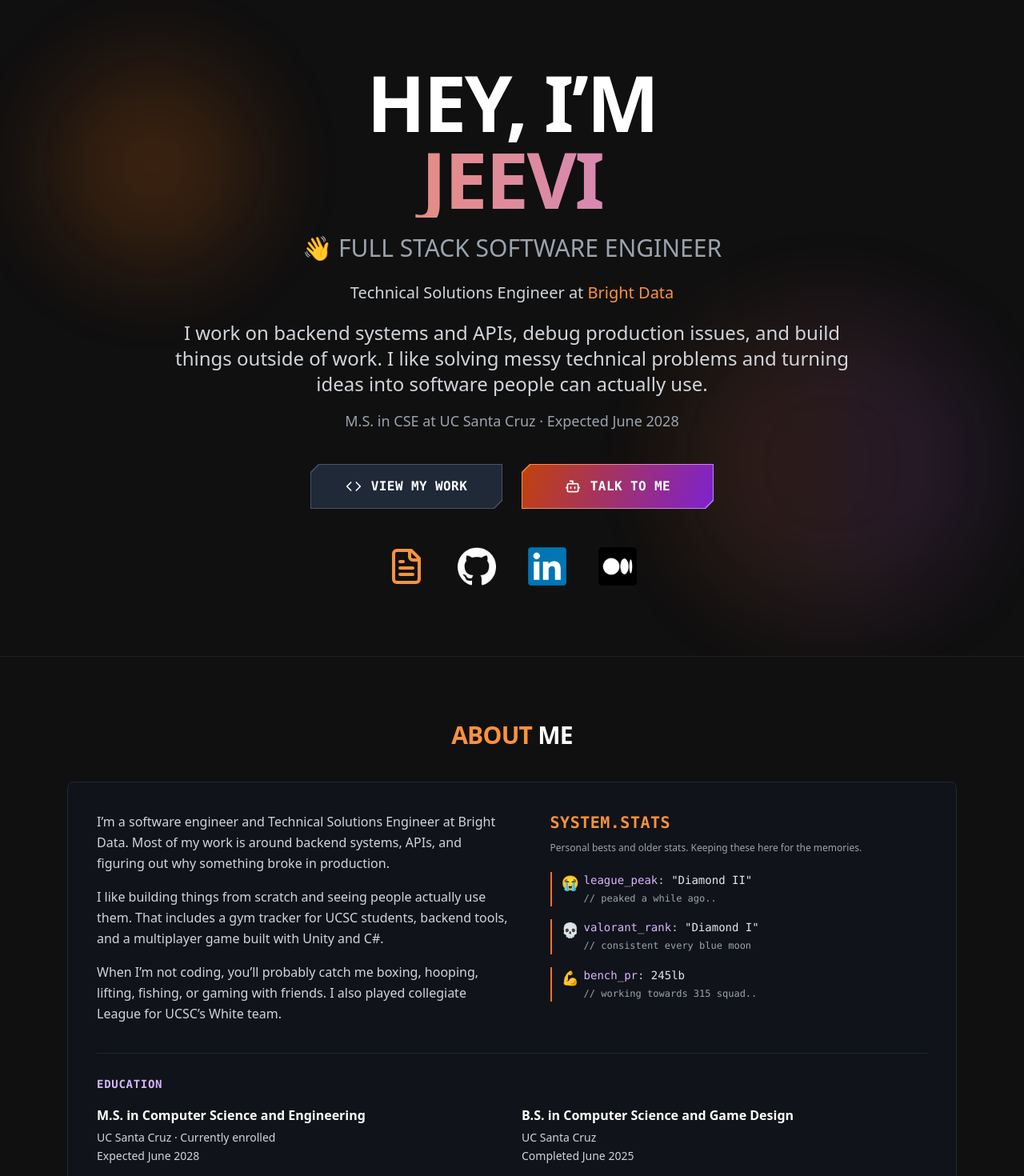
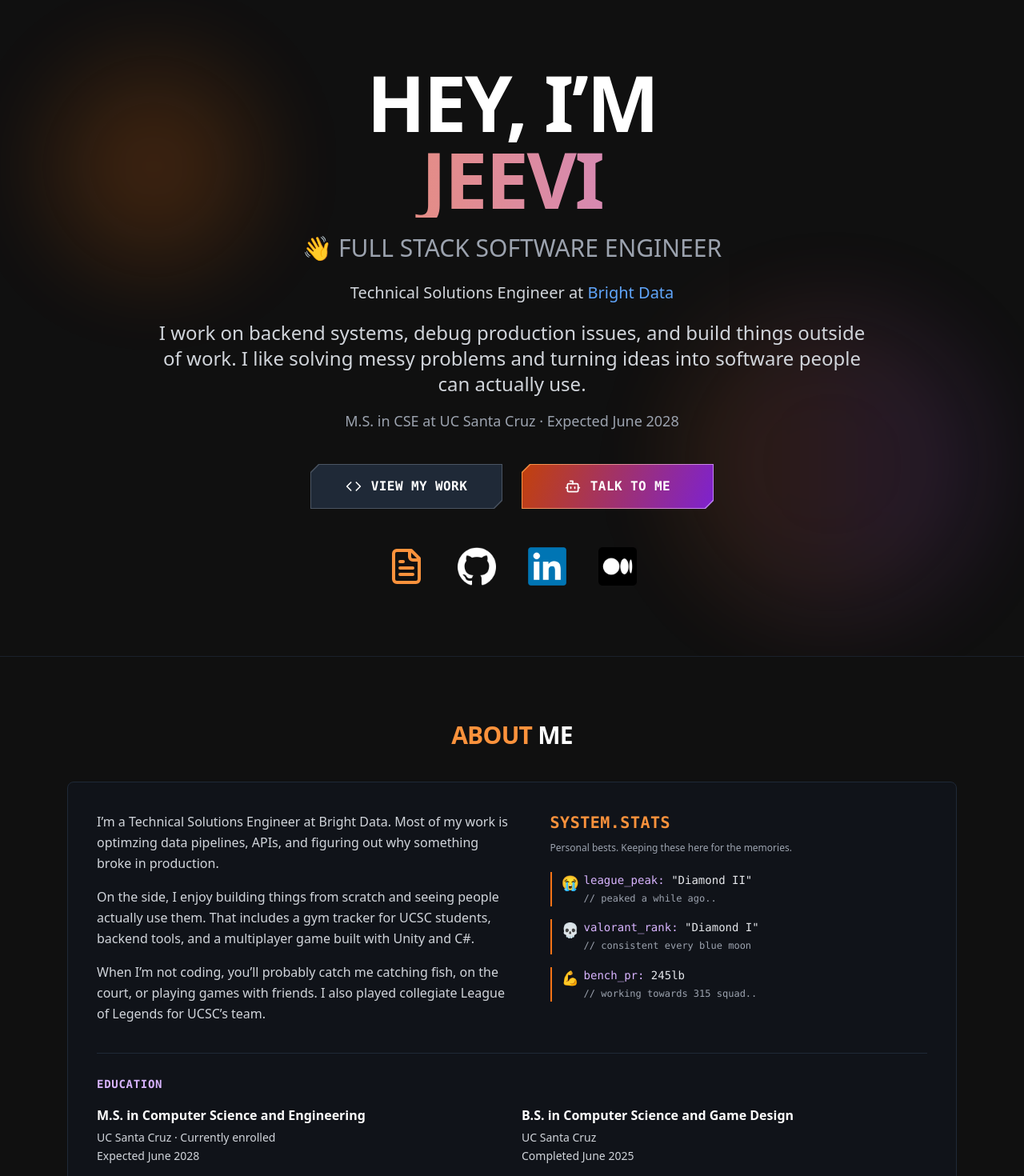
Before and after one commit to Jeeevii/JeeviAI, a Next.js app in the folder frontend/: page / in a window 1280 px wide. Shown: the top 1470 px of the page at 80% size. Built offline with nearby package versions, Linux system fonts and the light colour scheme.

Commit message:
small bio tweaks, forcing prod

```diff
--- a/frontend/components/about.tsx
+++ b/frontend/components/about.tsx
@@ -8,20 +8,20 @@ export default function AboutSection() {
         <div className="grid gap-9 lg:grid-cols-[1.1fr_1fr] lg:gap-12">
           <div className="min-w-0 space-y-4 text-base leading-relaxed text-gray-300">
             <p>
-              I’m a software engineer and {profile.role} at {profile.company}.
-              Most of my work is around backend systems, APIs, and figuring out why something broke in production.
+              I’m a {profile.role} at {profile.company}.
+              Most of my work is optimzing data pipelines, APIs, and figuring out why something broke in production.
             </p>
             <p>
-              I like building things from scratch and seeing people actually use them.
+              On the side, I enjoy building things from scratch and seeing people actually use them.
               That includes a gym tracker for UCSC students, backend tools, and a multiplayer game built with Unity and C#.
             </p>
             <p>
-              {personal.hobbies} I also played collegiate League for UCSC’s White team.
+              {personal.hobbies} I also played collegiate League of Legends for UCSC’s team.
             </p>
           </div>
           <div className="min-w-0">
             <h3 className="font-mono text-xl font-bold tracking-wide text-orange-400">SYSTEM.STATS</h3>
-            <p className="mb-5 mt-2 text-xs leading-relaxed text-gray-400">Personal bests and older stats. Keeping these here for the memories.</p>
+            <p className="mb-5 mt-2 text-xs leading-relaxed text-gray-400">Personal bests. Keeping these here for the memories.</p>
             <dl className="space-y-4 font-mono text-sm">
               {personalStats.map(stat => (
                 <div key={stat.id} className="relative border-l-2 border-orange-500 pl-10">
--- a/frontend/components/hero.tsx
+++ b/frontend/components/hero.tsx
@@ -22,11 +22,11 @@ export default function HeroSection() {
             FULL STACK SOFTWARE ENGINEER
           </p>
           <p className="mt-6 text-base font-medium text-gray-300 sm:text-lg lg:text-xl">
-            {profile.role} at <span className="text-orange-400">{profile.company}</span>
+            {profile.role} at <a href="https://brightdata.com/" target="_blank" rel="noopener noreferrer" className="text-blue-400">{profile.company}</a>
           </p>
           <p className="mx-auto mt-5 max-w-4xl text-base font-light leading-relaxed text-gray-300 sm:text-xl lg:text-2xl">
-            I work on backend systems and APIs, debug production issues, and build things outside of work.
-            I like solving messy technical problems and turning ideas into software people can actually use.
+            I work on backend systems, debug production issues, and build things outside of work.
+            I like solving messy problems and turning ideas into software people can actually use.
           </p>
           <p className="mt-4 text-sm leading-relaxed text-gray-400 sm:text-base lg:text-lg">
             M.S. in CSE at {profile.university} · Expected {profile.education.mastersExpected}
--- a/frontend/lib/portfolio.ts
+++ b/frontend/lib/portfolio.ts
@@ -14,7 +14,7 @@ export const profile = {
   siteUrl: "https://jeevithanmahenthran.com",
   email: "jeevithanmahenth@gmail.com",
   resumeUrl: "/docs/Jeevithan_Mahenthran_Resume%5BFALL%202026%5D.pdf",
-  description: "Software engineer and Technical Solutions Engineer at Bright Data. Building backend systems, API integrations, full-stack products, and multiplayer games.",
+  description: "Currently a Technical Solutions Engineer at Bright Data. I love building backend systems, API integrations, full-stack products, and multiplayer games.",
   socials: [
     { name: "GitHub", url: "https://github.com/jeeevii", image: "/icons/github.png" },
     { name: "LinkedIn", url: "https://linkedin.com/in/jeevithan-mahenthran", image: "/icons/linkedin.png" },
@@ -182,7 +182,7 @@ export const personal = {
   league: "I started playing League in middle school, peaked at Diamond II, and played collegiate League for UCSC’s White team. ADC was my main role.",
   valorant: "My old profile had me at Platinum I in Valorant. Usually on Chamber, Sova, or Cypher, mostly playing with friends.",
   background: "I was born in Sri Lanka, lived in Thailand for a while, and moved to the US in the 2010s. Making my family proud and building things people use keep me motivated.",
-  hobbies: "When I’m not coding, you’ll probably catch me boxing, hooping, lifting, fishing, or gaming with friends.",
+  hobbies: "When I’m not coding, you’ll probably catch me catching fish, on the court, or playing games with friends.",
 } as const
 
 // Original profile values, preserved as historical stats rather than current claims.
```
